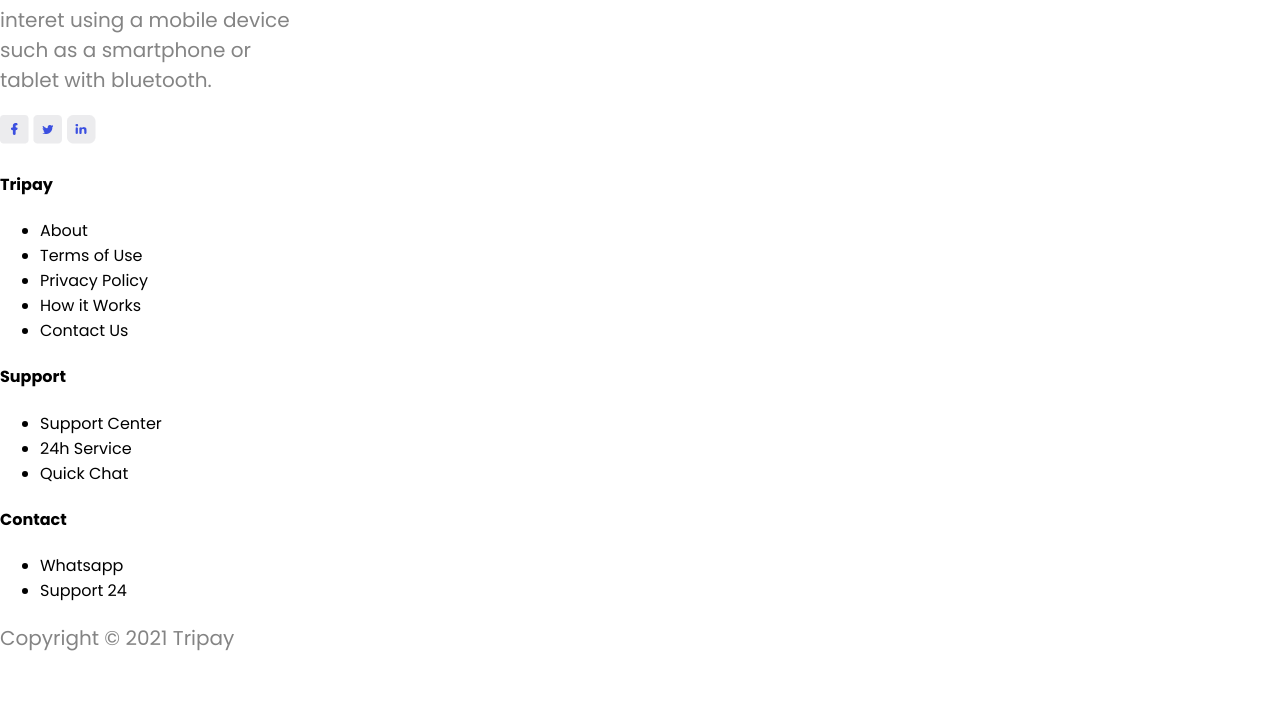
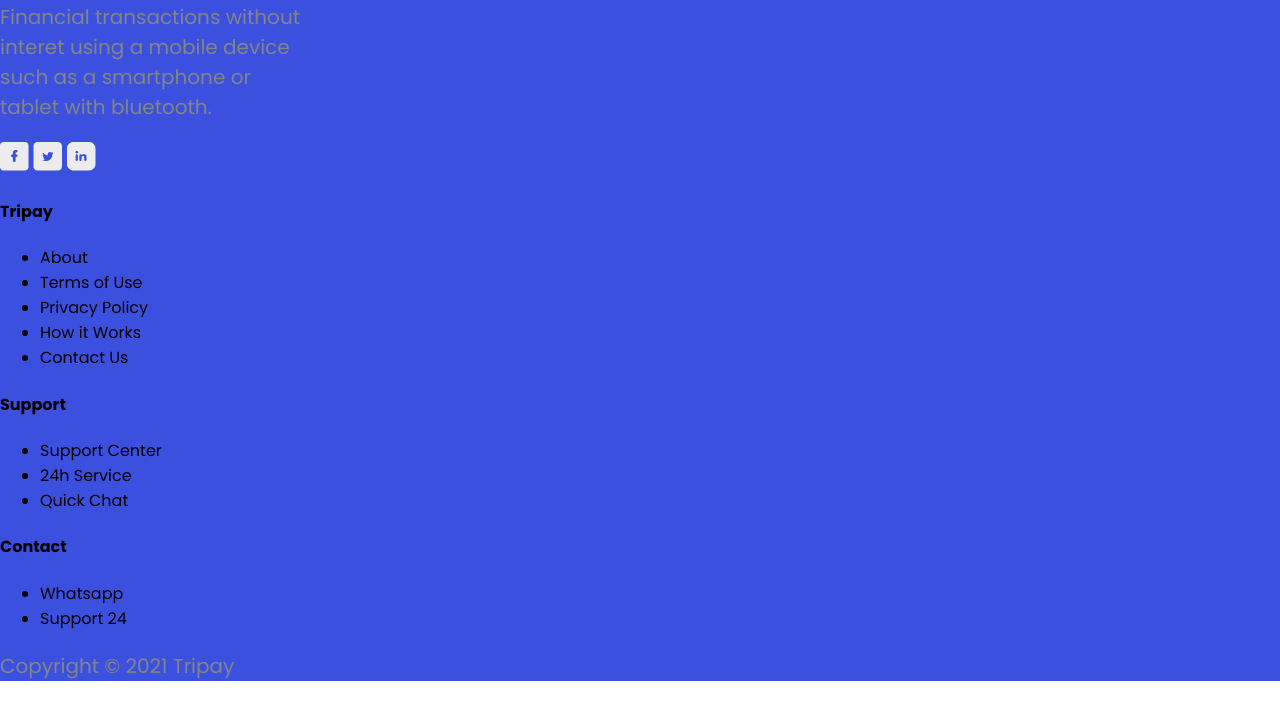
Before and after one commit to Qkpesko/okundee, a plain HTML site: page index.html in a window 1280 px wide. Shown: the part 4304-5005 px from the top of the page. Before the commit the page ends 4977 px from the top, so only its background shows below. Drawn offline with Linux system fonts and the light colour scheme.

Commit message:
namechange

```diff
--- a/style.css
+++ b/style.css
@@ -596,3 +596,8 @@ hr.break{
     }
 }
 /*-------footer------*/
+.footer{
+    background-color: #3C50E0;
+    margin-top: 2.875rem;
+    width: 100% !important;
+}
```
Also changed, not shown: index.html (renamed from okundee.html).
